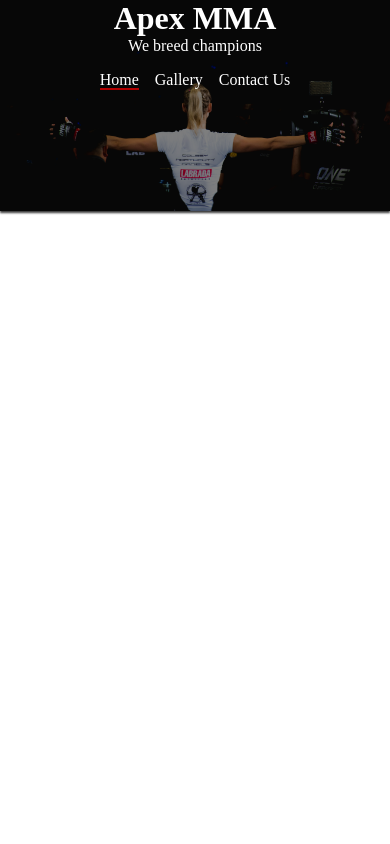
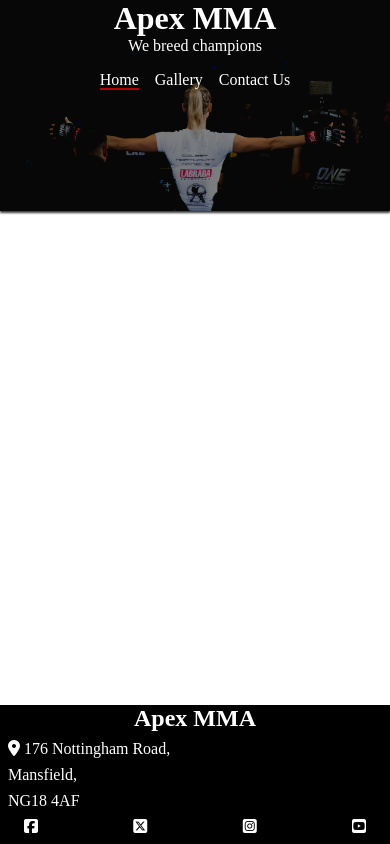
Before and after one commit to Regan-Boreland/ApexMMA, a plain HTML site: page index.html in a window 390 px wide. Drawn offline with Linux system fonts and the light colour scheme.

Commit message:
added content to footer and styled on mobile phones

```diff
--- a/assets/css/style.css
+++ b/assets/css/style.css
@@ -12,6 +12,11 @@ body {
     flex-direction: column;
     font-size: 16px;
     color: black;
+}
+
+main {
+    display: flex;
+    flex: 1 0 auto;
 }
 
 /*styles for header*/
@@ -36,6 +41,31 @@ header > div {
     height: 28vh;
 }
 
+footer {
+    background-color: black;
+    color: white;
+    display: flex;
+    flex-direction: column;
+}
+
+footer > h2 {
+    align-self: center;
+
+}
+
+footer > p {
+    margin-top: 0.5rem;
+    padding-left: 0.5rem;
+}
+
+#socials {
+    display: flex;
+    flex-direction: row;
+    justify-content: space-between;
+    padding: 0 1.5rem;
+    list-style-type: none;
+    margin: 0.5rem 0;
+}
 /*styles for navigation*/
 a {
     text-decoration: none;
--- a/index.html
+++ b/index.html
@@ -33,7 +33,16 @@
     <main></main>
     <!--footer-->
     <footer>
-
+        <h2>Apex MMA</h2>
+        <p><i class="fa-solid fa-location-dot"></i> 176 Nottingham Road,</p>
+        <p>Mansfield,</p>
+        <p>NG18 4AF</p>
+        <ul id="socials">
+                <li><a href="https://www.facebook.com/" target="_blank" rel="noopener" aria-label="visit our Facebook page (opens in new tab)"><i class="fa-brands fa-square-facebook"></i></a></li>
+                <li><a href="https://twitter.com/?lang=en-gb" target="_blank" rel="noopener" aria-label="visit our Twitter page (opens in new tab)"><i class="fa-brands fa-square-x-twitter"></i></a></li>
+                <li><a href="https://www.instagram.com/accounts/login/?next=https%3A%2F%2Fwww.instagram.com%2F&is_from_rle" target="_blank" rel="noopener" aria-label="visit our instagram page (opens in new tab)"><i class="fa-brands fa-square-instagram"></i></a></li>
+                <li><a href="https://www.youtube.com/" target="_blank" rel="noopener" aria-label="visit our Youtube channel (opens in new tab)"><i class="fa-brands fa-square-youtube"></i></a></li>
+        </ul>
     </footer>
     <script src="https://kit.fontawesome.com/c9b1ef8314.js" crossorigin="anonymous"></script>
 
```
